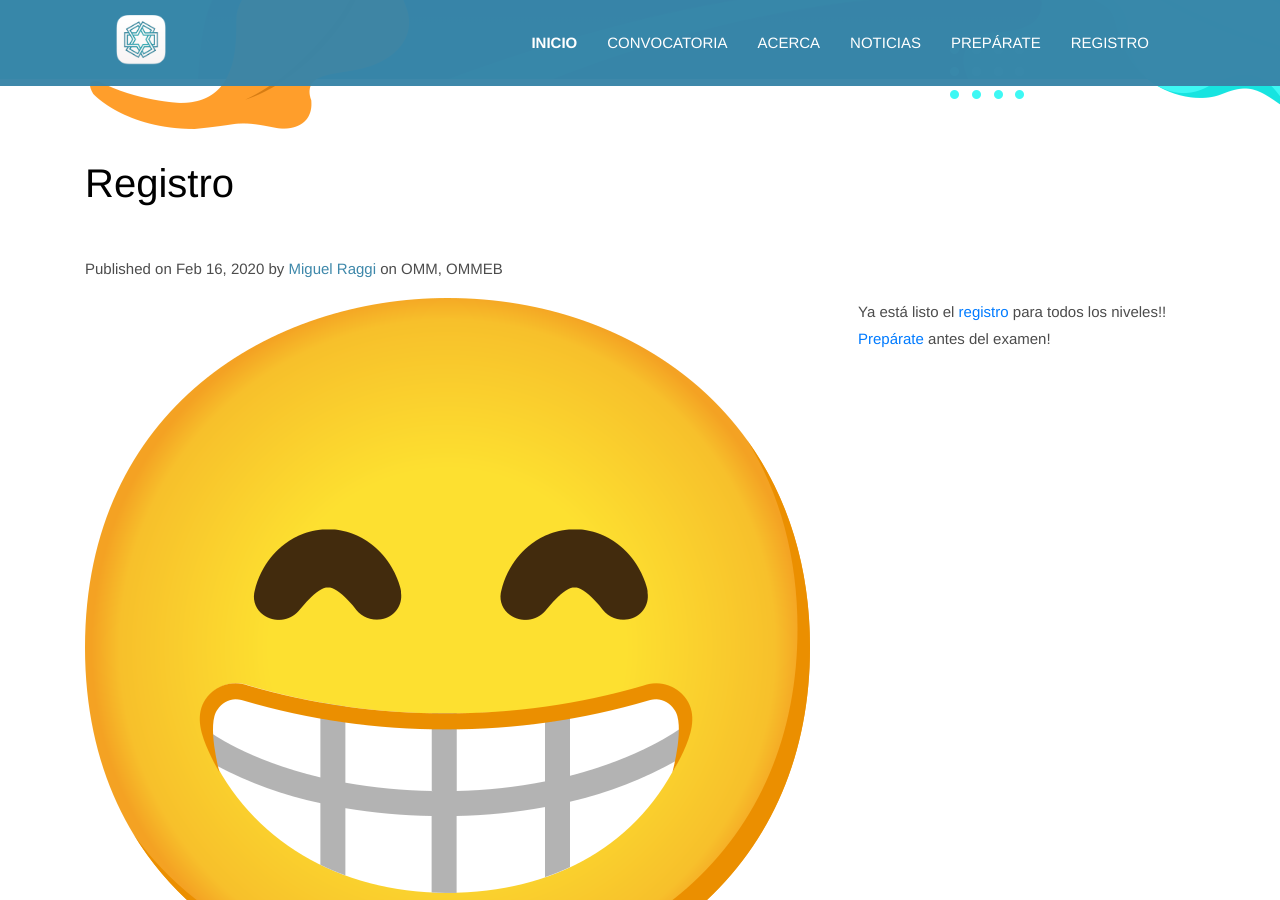
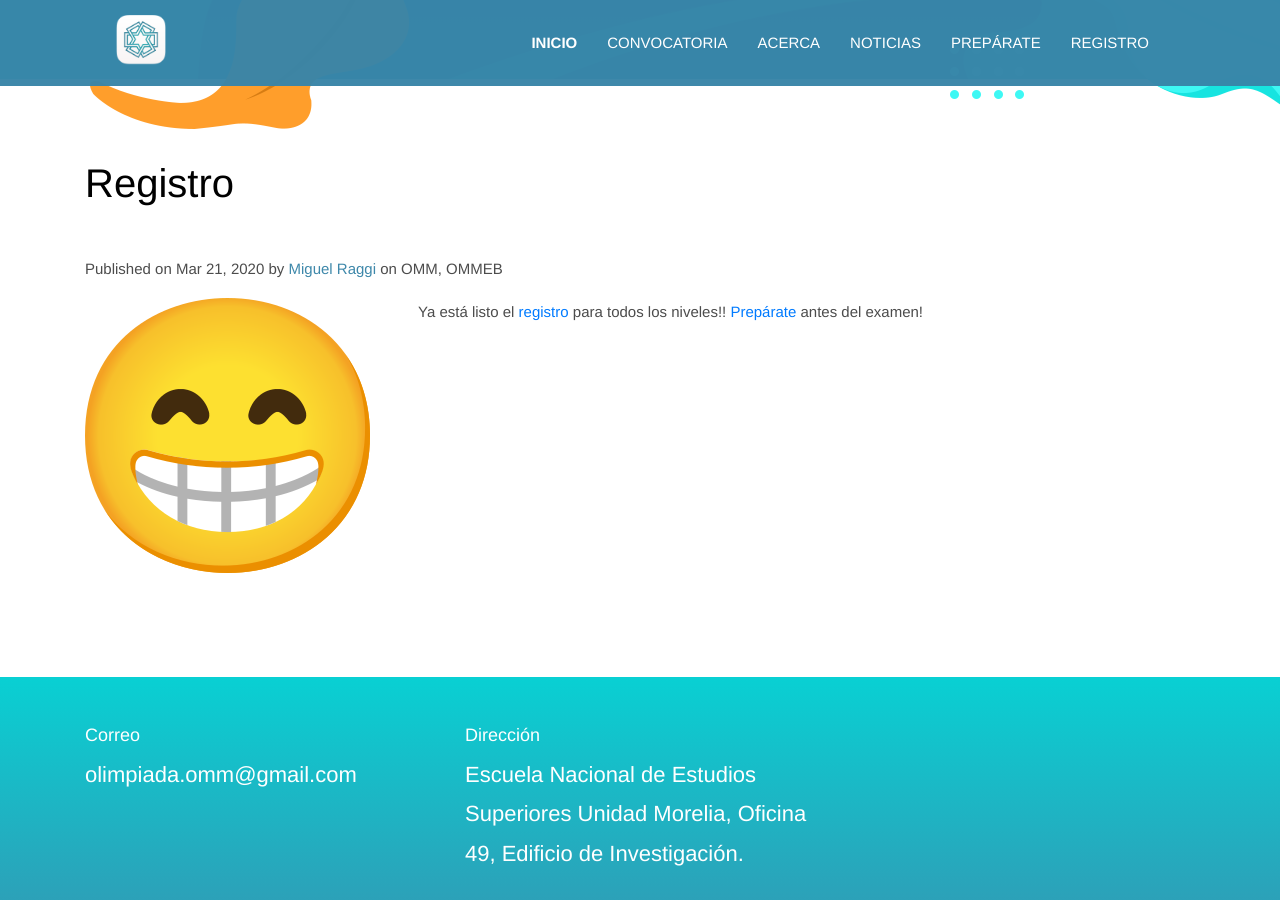
Before and after one commit to OlimpiadaMatematicasMichoacan/WOMM, a Jekyll site: the page built from _posts/2020-02-21-registro.markdown, in a window 1280 px wide and 900 px high, scrolled down 425 px. Built offline with Jekyll 4.4.1, drawn with Linux system fonts in a browser that asks for light colours.

Commit message:
Added noticia de registro

```diff
--- a/404.html
+++ b/404.html
@@ -8,7 +8,7 @@
   <div class="row">
     <div class="col col-12" style="text-align: center">
       <h2>Lo sentimos</h2>
-      <p>Aún no está listo el registro! Estamos trabajando en ello... regresa pronto!</p>
+      <p>La página que buscas no fue encontrada. Si esto te parece un error, por favor contáctanos a olimpiada.omm@gmail.com</p>
       <p><a href="{{site.baseurl}}/">Regresar al inicio</a></p>
     </div>
   </div>
--- a/_posts/2020-02-21-registro.markdown
+++ b/_posts/2020-02-21-registro.markdown
@@ -1,10 +1,10 @@
 ---
 layout: post
 title:  Registro
-date:   2020-02-16 10:05:55 +0300
+date:   2020-03-21 22:15:55 +0300
 image:  /assets/images/blog/registro.png
 author: Miguel Raggi
 tags:   OMM, OMMEB
 ---
 
-Ya está listo el [registro](/register) para todos los niveles!! [Prepárate](/preparate) antes del examen!
+Ya está listo el [registro](/registro) para todos los niveles!! [Prepárate](/preparate) antes del examen!
```
Also changed, not shown: assets/images/blog/comenzamos.png, assets/images/blog/registro.png, assets/images/blog/registro.svg.
